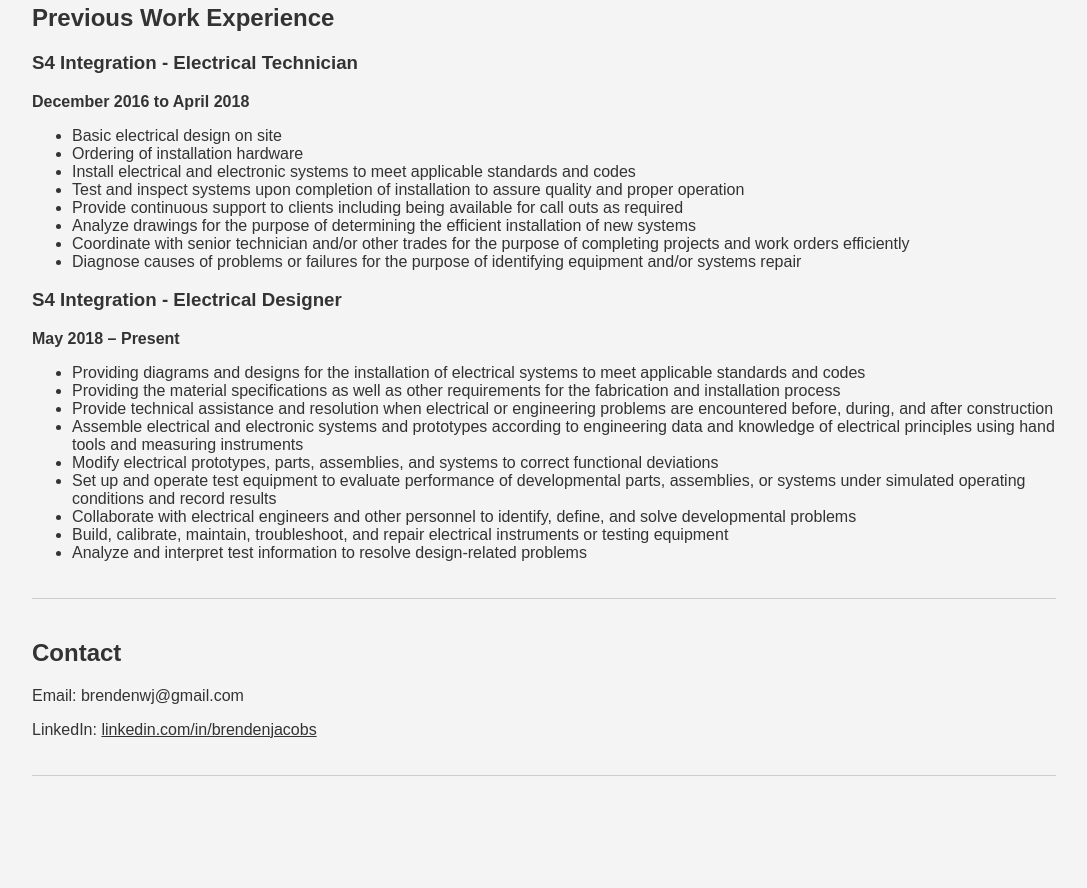
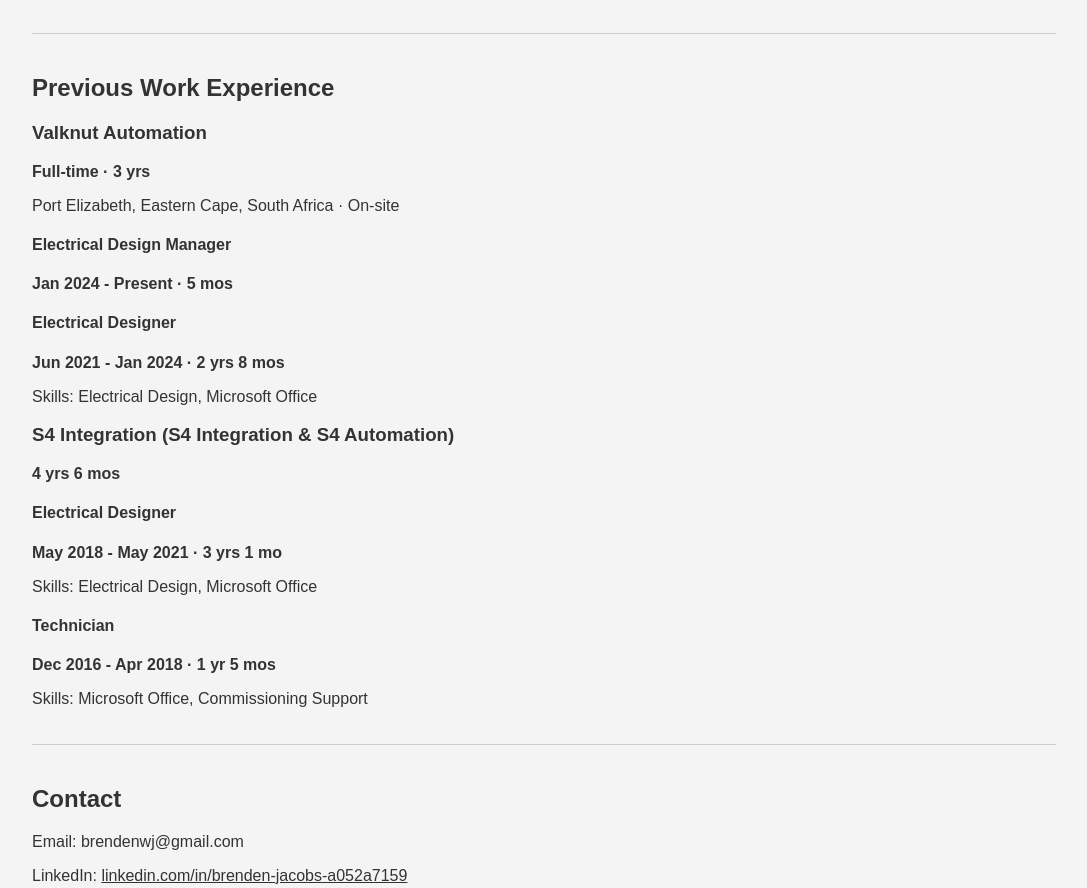
Before and after one commit to BrendenWJ/BrendenJacobsCV, a plain HTML site: page index.html in a window 1280 px wide. Shown: the part 1472-2360 px from the top of the page, without its empty margins (96-1183 px from the left). Before the commit the page ends 2248 px from the top, so only its background shows below. Drawn offline with Linux system fonts and the light colour scheme.

Commit message:
Update index.html

```diff
--- a/index.html
+++ b/index.html
@@ -52,7 +52,7 @@
                 <a href="path_to_your_cv.pdf" download>Download CV (PDF)</a>
             </div>
             <h2>About Me</h2>
-            <p>I am Brenden Jacobs from Port Elizabeth, South Africa. I am an electrical design manager and designer with a passion for technology, games, movies, and travel. I strive to be efficient at work and lead a healthy lifestyle.</p>
+            <p>Experienced Electrical Designer with a demonstrated history of working in the automotive industry, skilled in Eplan, hardware selection, testing, troubleshooting and installation, panel building, literate in C, VB, and microcontroller programming using Mbed, as well as Ladder STL & SFC. Experienced in Omron CX Programmer. Strong engineering professional with a Bachelor of Technology - BTech focused in Electrical and Electronics Engineering from Nelson Mandela Metropolitan University.</p>
         </section>
 
         <section>
@@ -81,6 +81,7 @@
             <p>Newton Technical High School, Matriculated 2012</p>
             <h3>Tertiary Education</h3>
             <p>Nelson Mandela Metropolitan University, National Diploma in Electrical Engineering, Graduated 2019</p>
+            <p>Bachelor of Technology - BTech in Electrical and Electronics Engineering, Graduated 2017</p>
             <p>Completed the EPLAN Electric P8 basic training course</p>
         </section>
 
@@ -98,37 +99,29 @@
 
         <section>
             <h2>Previous Work Experience</h2>
-            <h3>S4 Integration - Electrical Technician</h3>
-            <p><strong>December 2016 to April 2018</strong></p>
-            <ul>
-                <li>Basic electrical design on site</li>
-                <li>Ordering of installation hardware</li>
-                <li>Install electrical and electronic systems to meet applicable standards and codes</li>
-                <li>Test and inspect systems upon completion of installation to assure quality and proper operation</li>
-                <li>Provide continuous support to clients including being available for call outs as required</li>
-                <li>Analyze drawings for the purpose of determining the efficient installation of new systems</li>
-                <li>Coordinate with senior technician and/or other trades for the purpose of completing projects and work orders efficiently</li>
-                <li>Diagnose causes of problems or failures for the purpose of identifying equipment and/or systems repair</li>
-            </ul>
-            <h3>S4 Integration - Electrical Designer</h3>
-            <p><strong>May 2018 – Present</strong></p>
-            <ul>
-                <li>Providing diagrams and designs for the installation of electrical systems to meet applicable standards and codes</li>
-                <li>Providing the material specifications as well as other requirements for the fabrication and installation process</li>
-                <li>Provide technical assistance and resolution when electrical or engineering problems are encountered before, during, and after construction</li>
-                <li>Assemble electrical and electronic systems and prototypes according to engineering data and knowledge of electrical principles using hand tools and measuring instruments</li>
-                <li>Modify electrical prototypes, parts, assemblies, and systems to correct functional deviations</li>
-                <li>Set up and operate test equipment to evaluate performance of developmental parts, assemblies, or systems under simulated operating conditions and record results</li>
-                <li>Collaborate with electrical engineers and other personnel to identify, define, and solve developmental problems</li>
-                <li>Build, calibrate, maintain, troubleshoot, and repair electrical instruments or testing equipment</li>
-                <li>Analyze and interpret test information to resolve design-related problems</li>
-            </ul>
+            <h3>Valknut Automation</h3>
+            <p><strong>Full-time · 3 yrs</strong></p>
+            <p>Port Elizabeth, Eastern Cape, South Africa · On-site</p>
+            <h4>Electrical Design Manager</h4>
+            <p><strong>Jan 2024 - Present · 5 mos</strong></p>
+            <h4>Electrical Designer</h4>
+            <p><strong>Jun 2021 - Jan 2024 · 2 yrs 8 mos</strong></p>
+            <p>Skills: Electrical Design, Microsoft Office</p>
+
+            <h3>S4 Integration (S4 Integration & S4 Automation)</h3>
+            <p><strong>4 yrs 6 mos</strong></p>
+            <h4>Electrical Designer</h4>
+            <p><strong>May 2018 - May 2021 · 3 yrs 1 mo</strong></p>
+            <p>Skills: Electrical Design, Microsoft Office</p>
+            <h4>Technician</h4>
+            <p><strong>Dec 2016 - Apr 2018 · 1 yr 5 mos</strong></p>
+            <p>Skills: Microsoft Office, Commissioning Support</p>
         </section>
 
         <section>
             <h2>Contact</h2>
             <p>Email: brendenwj@gmail.com</p>
-            <p>LinkedIn: <a href="https://www.linkedin.com/in/brendenjacobs">linkedin.com/in/brendenjacobs</a></p>
+            <p>LinkedIn: <a href="https://www.linkedin.com/in/brenden-jacobs-a052a7159">linkedin.com/in/brenden-jacobs-a052a7159</a></p>
         </section>
     </div>
 </body>
```
